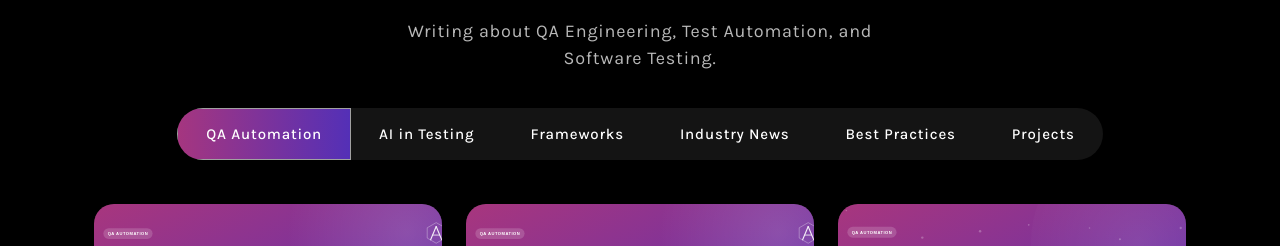
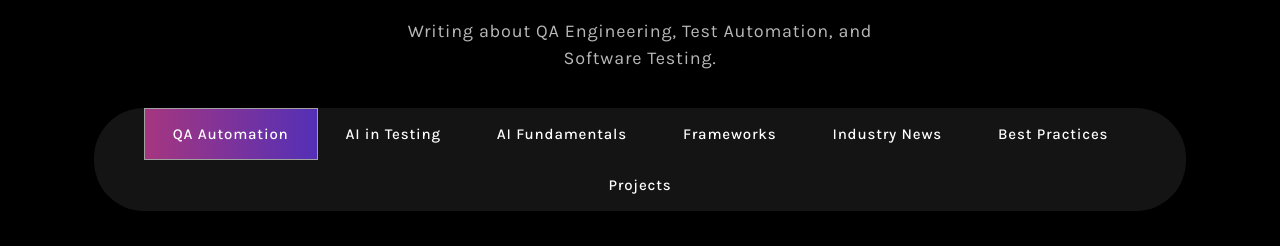
Before and after one commit to bluewave07/myWebsite, a Next.js app: page / in a window 1280 px wide. Shown: the part 1360-1606 px from the top of the page. Built offline with nearby package versions, Linux system fonts and the light colour scheme.

Commit message:
feat: add AI Fundamentals tab and category label

```diff
--- a/app/articles/[slug]/page.tsx
+++ b/app/articles/[slug]/page.tsx
@@ -9,6 +9,7 @@ const CATEGORY_LABELS: Record<string, string> = {
   'industry-news':  'Industry News',
   'best-practices': 'Best Practices',
   'ai-testing':     'AI in Testing',
+  'ai-fundamentals': 'AI Fundamentals',
 }
 
 export function generateStaticParams() {
--- a/components/Projects.tsx
+++ b/components/Projects.tsx
@@ -5,11 +5,12 @@ import type { Article } from '@/lib/articles'
 import { getAllProjects } from '@/lib/projects'
 import type { ProjectData } from '@/lib/projects'
 
-type Tab = 'qa-automation' | 'frameworks' | 'industry-news' | 'best-practices' | 'ai-testing' | 'projects'
+type Tab = 'qa-automation' | 'frameworks' | 'industry-news' | 'best-practices' | 'ai-testing' | 'ai-fundamentals' | 'projects'
 
 const TABS: { value: Tab; label: string }[] = [
   { value: 'qa-automation',  label: 'QA Automation' },
   { value: 'ai-testing',     label: 'AI in Testing' },
+  { value: 'ai-fundamentals', label: 'AI Fundamentals' },
   { value: 'frameworks',     label: 'Frameworks' },
   { value: 'industry-news',  label: 'Industry News' },
   { value: 'best-practices', label: 'Best Practices' },
@@ -22,6 +23,7 @@ const CATEGORY_FALLBACK_IMAGES: Record<string, string> = {
   'industry-news':  'https://images.unsplash.com/photo-1504711434969-e33886168f5c?w=800&q=80',
   'best-practices': 'https://images.unsplash.com/photo-1434030216411-0b793f4b4173?w=800&q=80',
   'ai-testing':     'https://images.unsplash.com/photo-1620712943543-bcc4688e7485?w=800&q=80',
+  'ai-fundamentals': 'https://images.unsplash.com/photo-1655720828018-edd2daec9349?w=800&q=80',
 }
 
 // Legacy Medium articles
```
